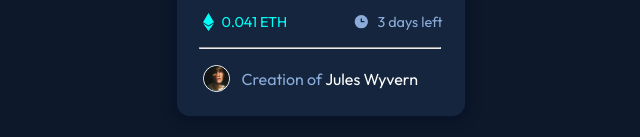
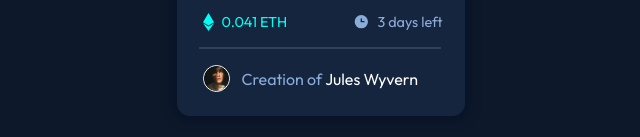
Before and after one commit to dushyantsolanki/nft-preview-card-component-main, a plain HTML site: page index.html in a window 1280 px wide. Shown: the part 523-660 px from the top of the page, without its empty margins (319-959 px from the left). Drawn offline with Linux system fonts and the light colour scheme.

Commit message:
line fixe

```diff
--- a/style.css
+++ b/style.css
@@ -90,8 +90,8 @@ img:hover {
 hr {
   margin: 0 1.4rem 0 1.4rem;
   width: 15rem;
-  height: 0.1px;
-  color: hsl(215, 32%, 27%);
+  border: 1px solid hsl(215, 32%, 27%);
+
 }
 
 #vb {
```
